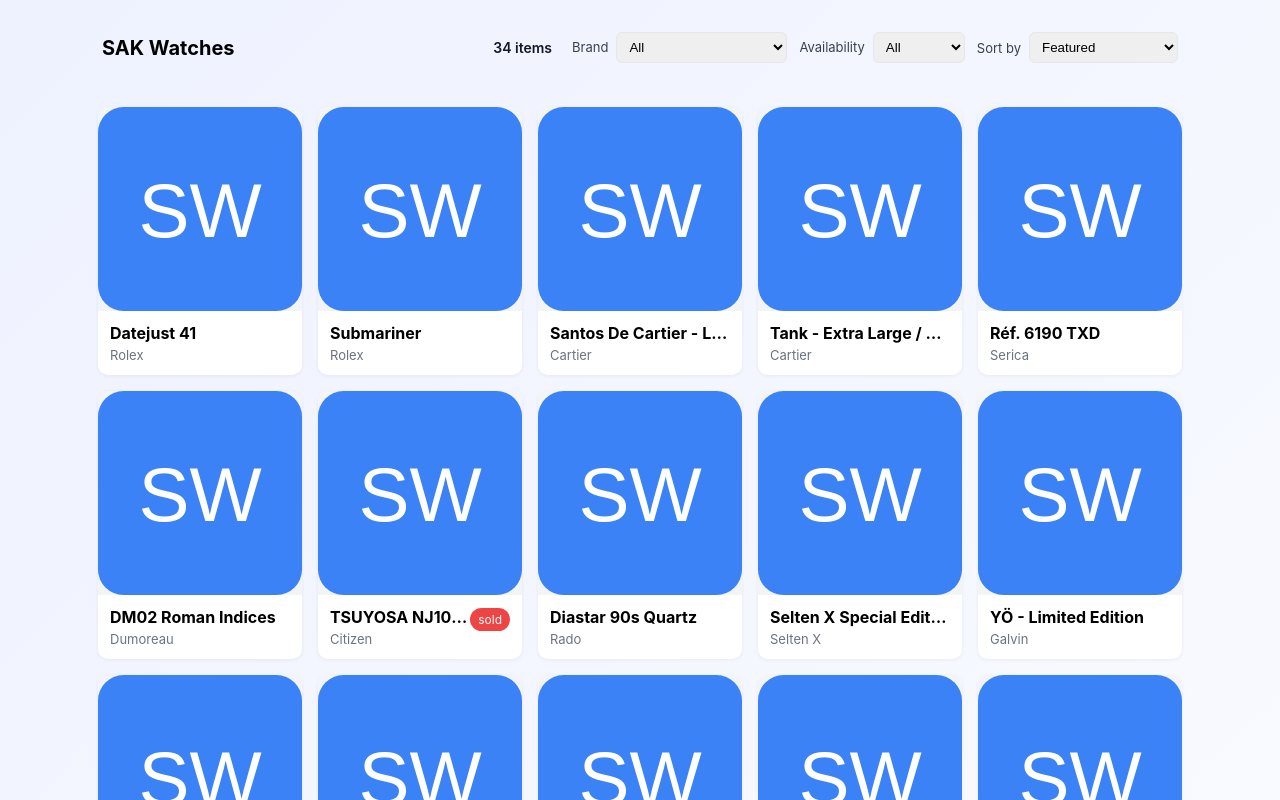
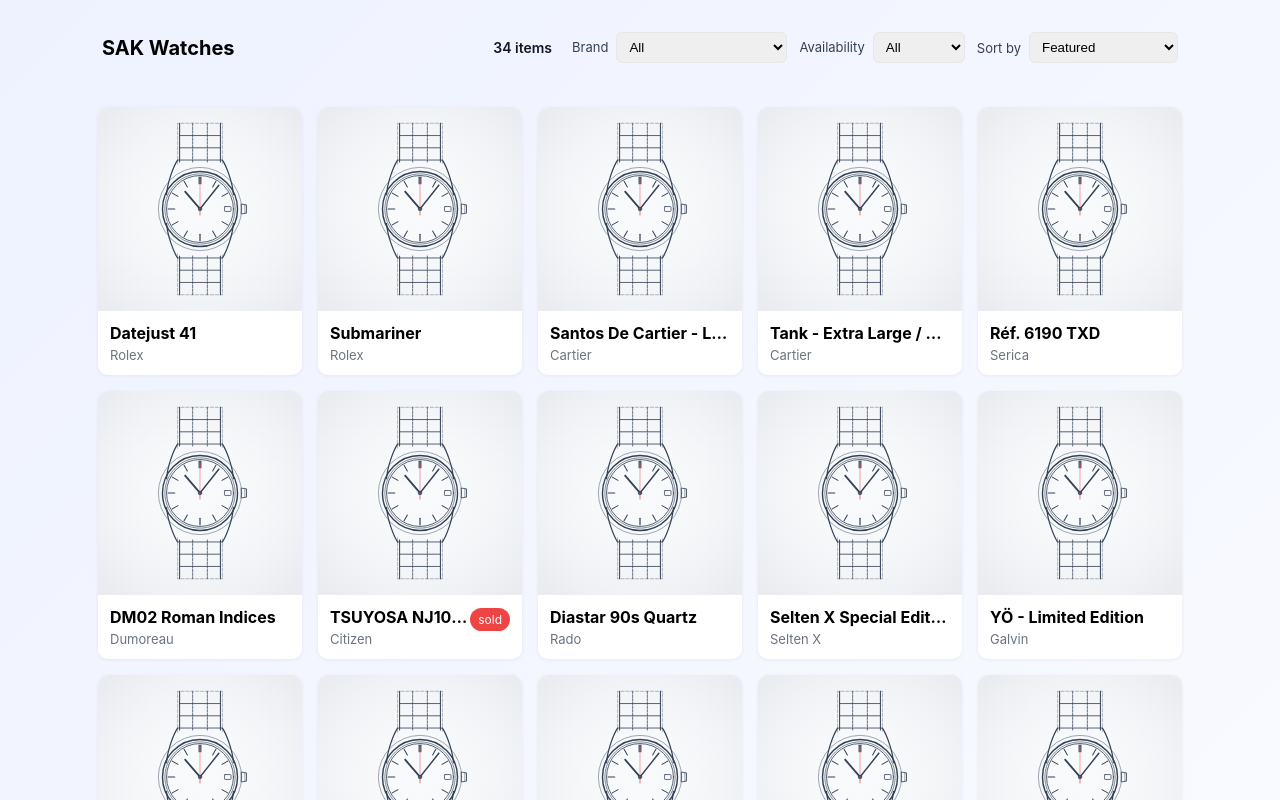
Before and after one commit to suhailkotwal/sak-watches, a React (Vite) app: page / in a window 1280 px wide. Shown: the top 800 px of the page. Built offline with nearby package versions, Linux system fonts and the light colour scheme.

Commit message:
Use public/icons/default.svg for watch thumbnails (replace icon-192.svg references)

```diff
--- a/src/components/WatchCard.tsx
+++ b/src/components/WatchCard.tsx
@@ -31,7 +31,7 @@
   return (
     <article className="card">
       {watch.year ? <span className="card-badge">{watch.year}</span> : null}
-      <img className="card-image" src={watch.image ?? '/icons/icon-192.svg'} alt={name} />
+      <img className="card-image" src={watch.image ?? '/icons/default.svg'} alt={name} />
       <div className="card-body">
         <div style={{ display: 'flex', justifyContent: 'space-between', alignItems: 'center' }}>
           <h3 className="card-title">{name}</h3>
--- a/src/data/watches.json
+++ b/src/data/watches.json
@@ -4,7 +4,7 @@
         "brand": "Rolex",
         "description": "",
         "status": "",
-        "image": "/icons/icon-192.svg",
+        "image": "/icons/default.svg",
         "purchase_date": null,
         "purchase_price": null,
         "sold_price": null,
@@ -19,7 +19,7 @@
         "brand": "Rolex",
         "description": "",
         "status": "",
-        "image": "/icons/icon-192.svg",
+        "image": "/icons/default.svg",
         "purchase_date": null,
         "purchase_price": null,
         "sold_price": null,
@@ -34,7 +34,7 @@
         "brand": "Cartier",
         "description": "",
         "status": "",
-        "image": "/icons/icon-192.svg",
+        "image": "/icons/default.svg",
         "purchase_date": null,
         "purchase_price": null,
         "sold_price": null,
@@ -49,7 +49,7 @@
         "brand": "Cartier",
         "description": "",
         "status": "",
-        "image": "/icons/icon-192.svg",
+        "image": "/icons/default.svg",
         "purchase_date": null,
         "purchase_price": null,
         "sold_price": null,
@@ -64,7 +64,7 @@
         "brand": "Serica",
         "description": "",
         "status": "",
-        "image": "/icons/icon-192.svg",
+        "image": "/icons/default.svg",
         "purchase_date": null,
         "purchase_price": null,
         "sold_price": null,
@@ -79,7 +79,7 @@
         "brand": "Dumoreau",
         "description": "",
         "status": "",
-        "image": "/icons/icon-192.svg",
+        "image": "/icons/default.svg",
         "purchase_date": null,
         "purchase_price": null,
         "sold_price": null,
@@ -94,7 +94,7 @@
         "brand": "Citizen",
         "description": "",
         "status": "sold",
-        "image": "/icons/icon-192.svg",
+        "image": "/icons/default.svg",
         "purchase_date": null,
         "purchase_price": null,
         "sold_price": null,
@@ -109,7 +109,7 @@
         "brand": "Rado",
         "description": "",
         "status": "",
-        "image": "/icons/icon-192.svg",
+        "image": "/icons/default.svg",
         "purchase_date": null,
         "purchase_price": null,
         "sold_price": null,
@@ -124,7 +124,7 @@
         "brand": "Selten X",
         "description": "",
         "status": "",
-        "image": "/icons/icon-192.svg",
+        "image": "/icons/default.svg",
         "purchase_date": null,
         "purchase_price": null,
         "sold_price": null,
@@ -139,7 +139,7 @@
         "brand": "Galvin",
         "description": "",
         "status": "",
-        "image": "/icons/icon-192.svg",
+        "image": "/icons/default.svg",
         "purchase_date": null,
         "purchase_price": null,
         "sold_price": null,
@@ -154,7 +154,7 @@
         "brand": "Feynman",
         "description": "",
         "status": "sold",
-        "image": "/icons/icon-192.svg",
+        "image": "/icons/default.svg",
         "purchase_date": null,
         "purchase_price": null,
         "sold_price": null,
@@ -169,7 +169,7 @@
         "brand": "HMT",
         "description": "",
         "status": "",
-        "image": "/icons/icon-192.svg",
+        "image": "/icons/default.svg",
         "purchase_date": null,
         "purchase_price": null,
         "sold_price": null,
@@ -184,7 +184,7 @@
         "brand": "HMT",
         "description": "",
         "status": "",
-        "image": "/icons/icon-192.svg",
+        "image": "/icons/default.svg",
         "purchase_date": null,
         "purchase_price": null,
         "sold_price": null,
@@ -199,7 +199,7 @@
         "brand": "HMT",
         "description": "",
         "status": "sold",
-        "image": "/icons/icon-192.svg",
+        "image": "/icons/default.svg",
         "purchase_date": null,
         "purchase_price": null,
         "sold_price": null,
@@ -214,7 +214,7 @@
         "brand": "Tissot",
         "description": "",
         "status": "sale",
-        "image": "/icons/icon-192.svg",
+        "image": "/icons/default.svg",
         "purchase_date": null,
         "purchase_price": null,
         "sold_price": null,
@@ -229,7 +229,7 @@
         "brand": "Seiko",
         "description": "sold",
         "status": "",
-        "image": "/icons/icon-192.svg",
+        "image": "/icons/default.svg",
         "purchase_date": null,
         "purchase_price": null,
         "sold_price": null,
@@ -244,7 +244,7 @@
         "brand": "Zelos",
         "description": "",
         "status": "sold",
-        "image": "/icons/icon-192.svg",
+        "image": "/icons/default.svg",
         "purchase_date": null,
         "purchase_price": null,
         "sold_price": null,
@@ -259,7 +259,7 @@
         "brand": "Zelos",
         "description": "",
         "status": "sale",
-        "image": "/icons/icon-192.svg",
+        "image": "/icons/default.svg",
         "purchase_date": null,
         "purchase_price": null,
         "sold_price": null,
@@ -274,7 +274,7 @@
         "brand": "Seiko",
         "description": "my first automatic watch",
         "status": "",
-        "image": "/icons/icon-192.svg",
+        "image": "/icons/default.svg",
         "purchase_date": null,
         "purchase_price": null,
         "sold_price": null,
```
